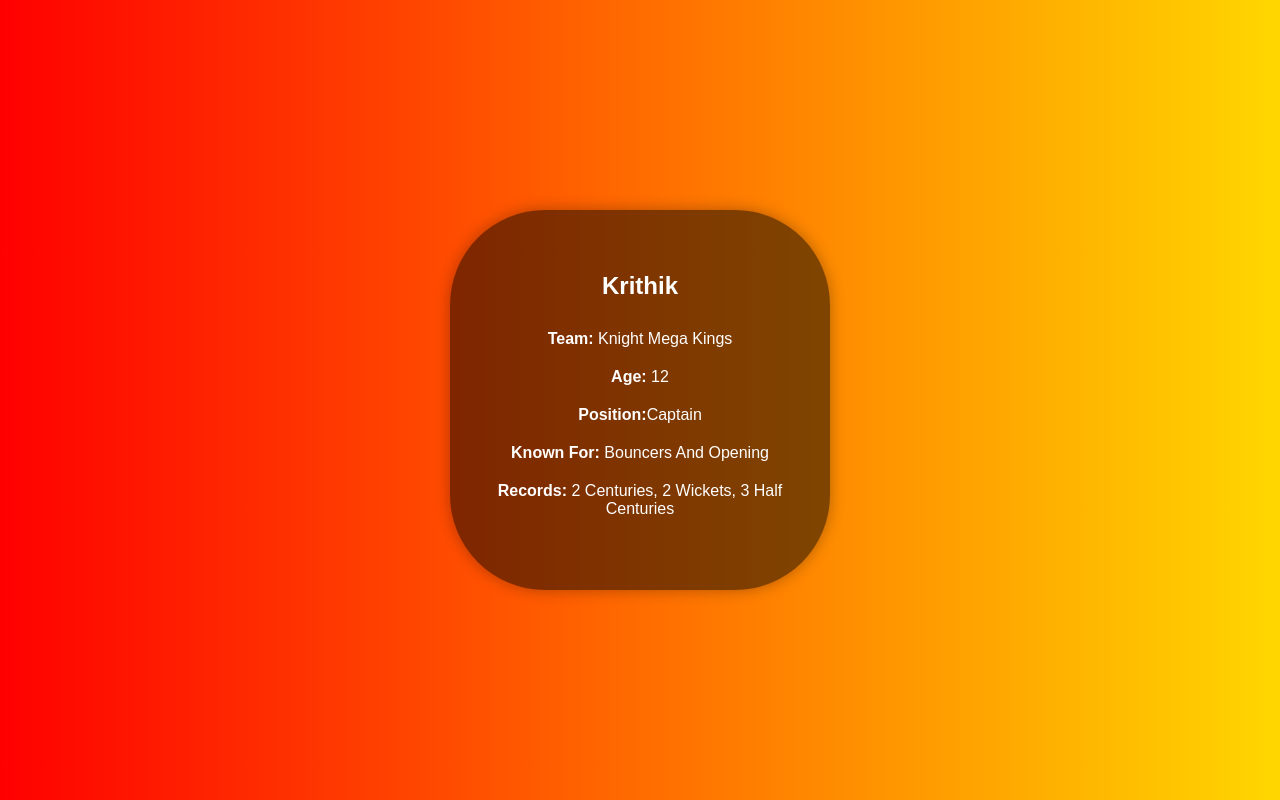
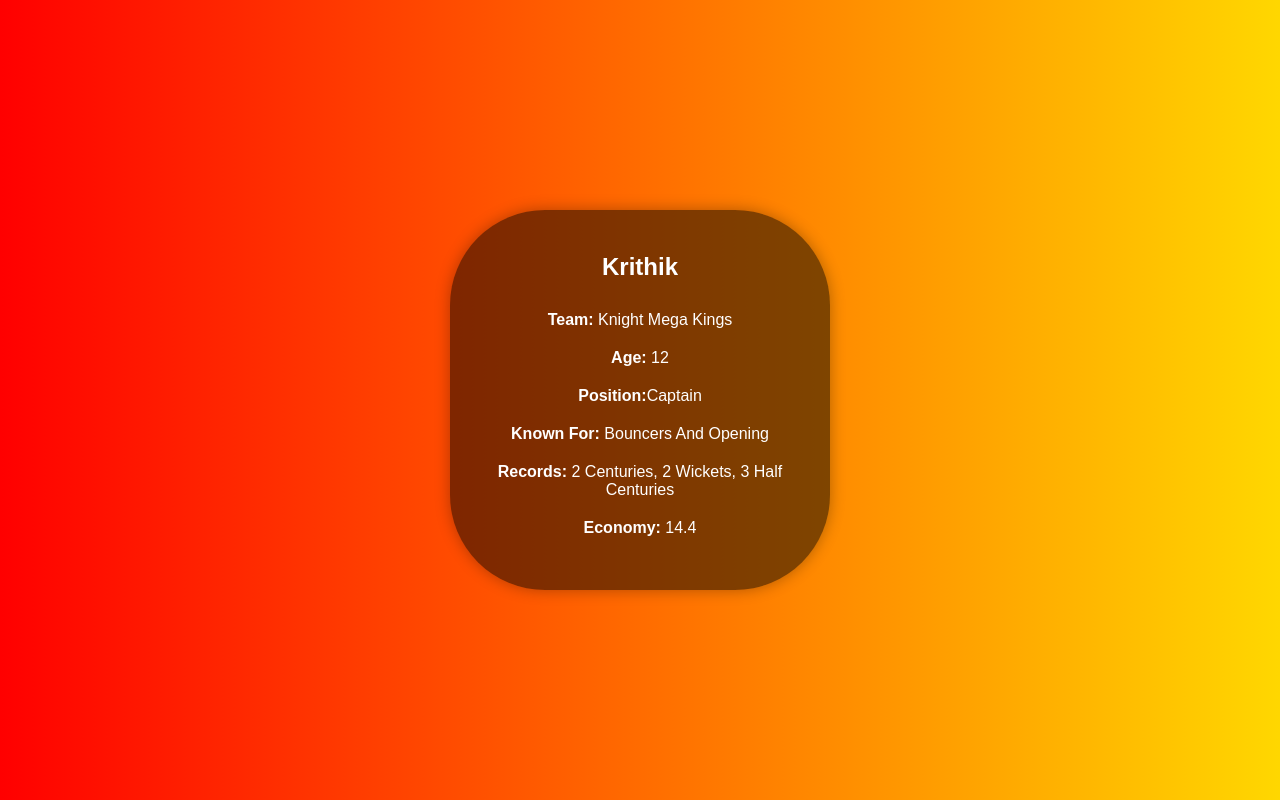
Before and after one commit to TineshAntru/resume-1, a plain HTML site: page Krithik.html in a window 1280 px wide. Drawn offline with Linux system fonts and the light colour scheme.

Commit message:
Update Krithik.html

```diff
--- a/Krithik.html
+++ b/Krithik.html
@@ -48,6 +48,7 @@
         <p><strong>Position:</strong>Captain</p>
         <p><strong>Known For:</strong> Bouncers And Opening</p>
         <p><strong>Records:</strong> 2 Centuries, 2 Wickets, 3 Half Centuries</p>
+        <p><strong>Economy:</strong> 14.4 </p>
     </div>
 </body>
 </html>
```
